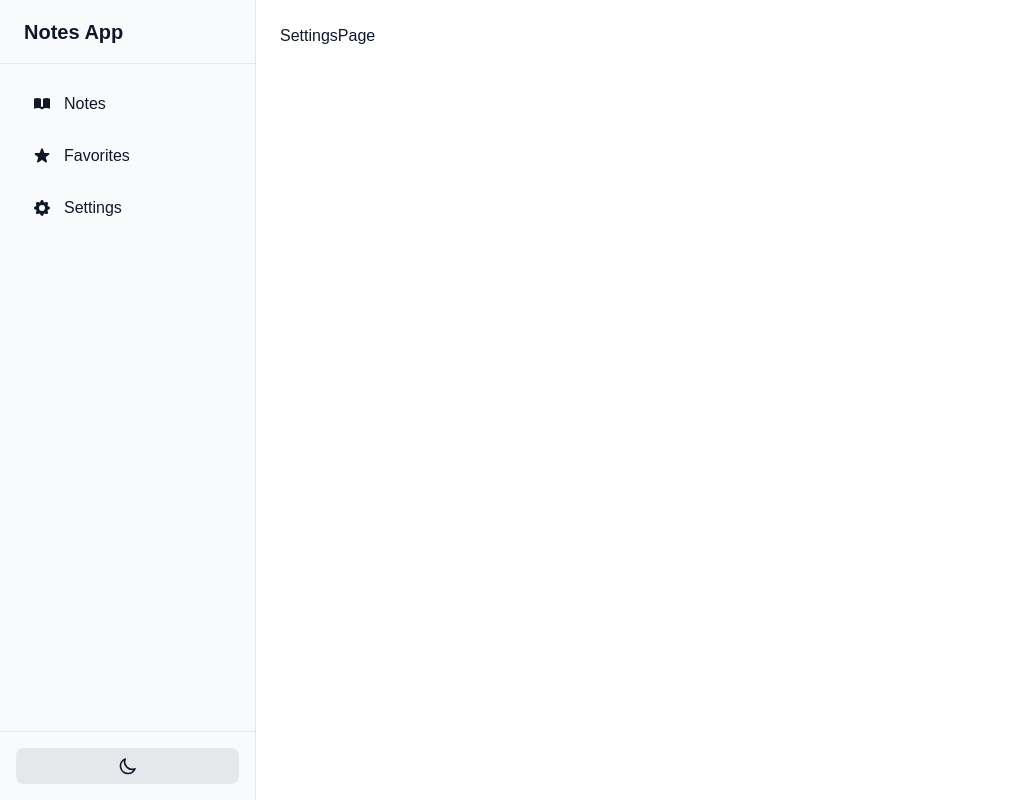
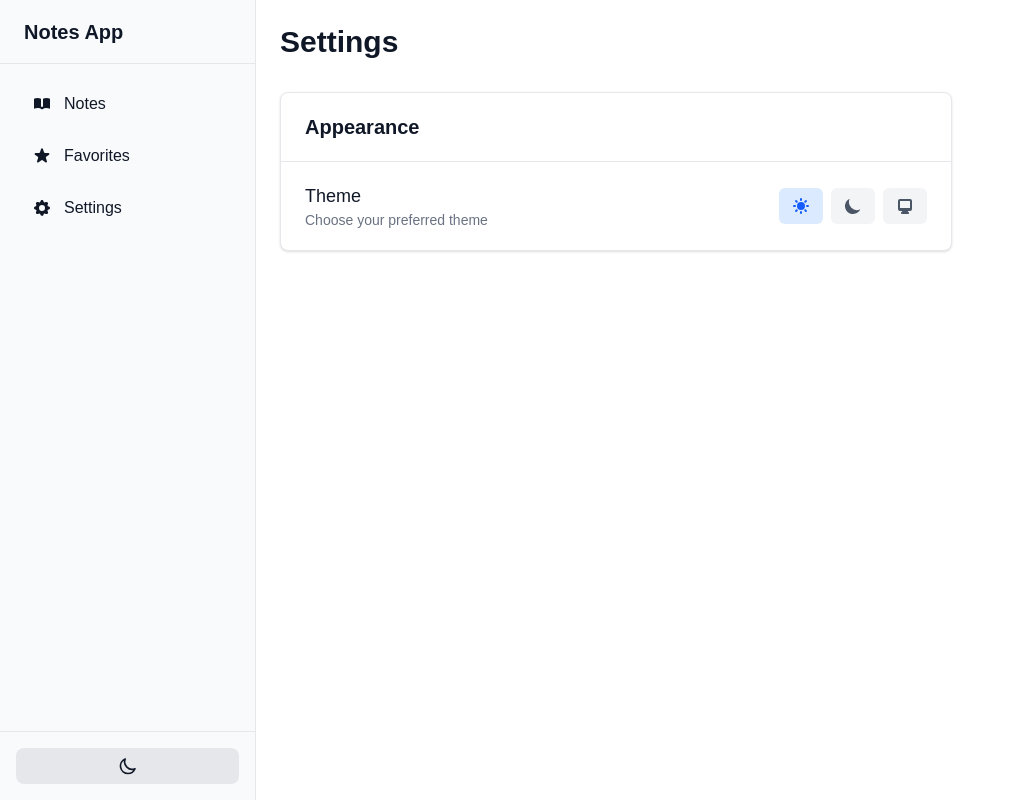
Before and after one commit to AsadShahi/offline-notes-app, a Next.js app: page /settings in a window 1280 px wide. Shown: the whole page, without its empty margins (0-1015 px from the left). Built offline with nearby package versions, Linux system fonts and the light colour scheme.

Commit message:
setting toggle them  fixed

```diff
--- a/src/components/FavoritesPage.tsx
+++ b/src/components/FavoritesPage.tsx
@@ -28,7 +28,7 @@ export default function FavoritesPage() {
           </p>
           <Link
             href="/notes"
-            className="flex items-center px-4 py-2 bg-primary-600 hover:bg-primary-700 text-white rounded-lg shadow transition-colors"
+            className="flex items-center px-4 py-2 bg-primary-600 hover:bg-primary-700  rounded-lg shadow transition-colors"
           >
             <svg xmlns="http://www.w3.org/2000/svg" className="h-5 w-5 mr-2" viewBox="0 0 20 20" fill="currentColor">
               <path fillRule="evenodd" d="M12.707 5.293a1 1 0 010 1.414L9.414 10l3.293 3.293a1 1 0 01-1.414 1.414l-4-4a1 1 0 010-1.414l4-4a1 1 0 011.414 0z" clipRule="evenodd" />
--- a/src/components/SettingsPage.tsx
+++ b/src/components/SettingsPage.tsx
@@ -1,7 +1,69 @@
+'use client'
+import { useThemeStore } from '@/store/themeStore'
 import React from 'react'
 
 export default function SettingsPage() {
-  return (
-    <div>SettingsPage</div>
-  )
+
+    const { theme, toggleTheme } = useThemeStore()
+
+    return (
+        <div className="space-y-8 max-w-2xl">
+            <h1 className="text-3xl font-bold">Settings</h1>
+            <div className="space-y-6">
+
+                {/* Theme Setting */}
+                <div className="bg-white dark:bg-gray-800 border border-gray-200 dark:border-gray-700 rounded-lg shadow-sm">
+                    <div className="px-6 py-5 border-b border-gray-200 dark:border-gray-700">
+                        <h2 className="text-xl font-semibold">Appearance</h2>
+                    </div>
+                    <div className="px-6 py-5">
+                        <div className="flex items-center justify-between">
+                            <div>
+                                <h3 className="text-lg font-medium">Theme</h3>
+                                <p className="text-sm text-gray-500 dark:text-gray-400">
+                                    Choose your preferred theme
+                                </p>
+                            </div>
+                            <div className="grid grid-cols-3 gap-2">
+                                <button
+                                    onClick={() => toggleTheme('light')}
+                                    className={`flex items-center justify-center px-3 py-2 rounded-md transition-colors ${theme === 'light'
+                                            ? 'bg-blue-100 dark:bg-blue-900 text-blue-600 dark:text-blue-300'
+                                            : 'bg-gray-100 dark:bg-gray-700 text-gray-600 dark:text-gray-300 hover:bg-gray-200 dark:hover:bg-gray-600'
+                                        }`}
+                                >
+                                    <svg xmlns="http://www.w3.org/2000/svg" className="h-5 w-5" viewBox="0 0 20 20" fill="currentColor">
+                                        <path fillRule="evenodd" d="M10 2a1 1 0 011 1v1a1 1 0 11-2 0V3a1 1 0 011-1zm4 8a4 4 0 11-8 0 4 4 0 018 0zm-.464 4.95l.707.707a1 1 0 001.414-1.414l-.707-.707a1 1 0 00-1.414 1.414zm2.12-10.607a1 1 0 010 1.414l-.706.707a1 1 0 11-1.414-1.414l.707-.707a1 1 0 011.414 0zM17 11a1 1 0 100-2h-1a1 1 0 100 2h1zm-7 4a1 1 0 011 1v1a1 1 0 11-2 0v-1a1 1 0 011-1zM5.05 6.464A1 1 0 106.465 5.05l-.708-.707a1 1 0 00-1.414 1.414l.707.707zm1.414 8.486l-.707.707a1 1 0 01-1.414-1.414l.707-.707a1 1 0 011.414 1.414zM4 11a1 1 0 100-2H3a1 1 0 000 2h1z" clipRule="evenodd" />
+                                    </svg>
+                                </button>
+                                <button
+                                    onClick={() => toggleTheme('dark')}
+                                    className={`flex items-center justify-center px-3 py-2 rounded-md transition-colors ${theme === 'dark'
+                                            ? 'bg-blue-100 dark:bg-blue-900 text-blue-600 dark:text-blue-300'
+                                            : 'bg-gray-100 dark:bg-gray-700 text-gray-600 dark:text-gray-300 hover:bg-gray-200 dark:hover:bg-gray-600'
+                                        }`}
+                                >
+                                    <svg xmlns="http://www.w3.org/2000/svg" className="h-5 w-5" viewBox="0 0 20 20" fill="currentColor">
+                                        <path d="M17.293 13.293A8 8 0 016.707 2.707a8.001 8.001 0 1010.586 10.586z" />
+                                    </svg>
+                                </button>
+                                <button
+                                    onClick={() => toggleTheme('system')}
+                                    className={`flex items-center justify-center px-3 py-2 rounded-md transition-colors ${theme === 'system'
+                                            ? 'bg-blue-100 dark:bg-blue-900 text-blue-600 dark:text-blue-300'
+                                            : 'bg-gray-100 dark:bg-gray-700 text-gray-600 dark:text-gray-300 hover:bg-gray-200 dark:hover:bg-gray-600'
+                                        }`}
+                                >
+                                    <svg xmlns="http://www.w3.org/2000/svg" className="h-5 w-5" viewBox="0 0 20 20" fill="currentColor">
+                                        <path fillRule="evenodd" d="M3 5a2 2 0 012-2h10a2 2 0 012 2v8a2 2 0 01-2 2h-2.22l.123.489.804.804A1 1 0 0113 18H7a1 1 0 01-.707-1.707l.804-.804L7.22 15H5a2 2 0 01-2-2V5zm5.771 7H5V5h10v7H8.771z" clipRule="evenodd" />
+                                    </svg>
+                                </button>
+                            </div>
+                        </div>
+                    </div>
+                </div>
+            </div>
+
+        </div>
+    )
 }
```
Also changed, not shown: src/store/themeStore.ts (+9 -0 lines).
